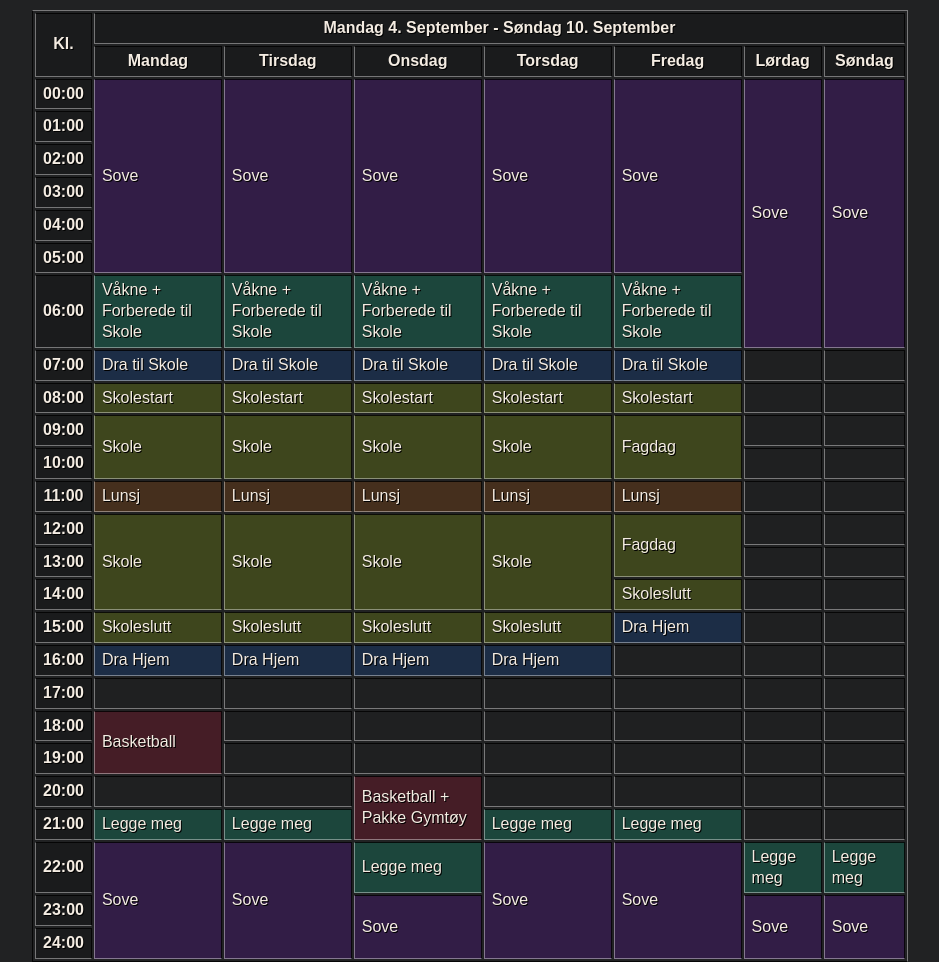
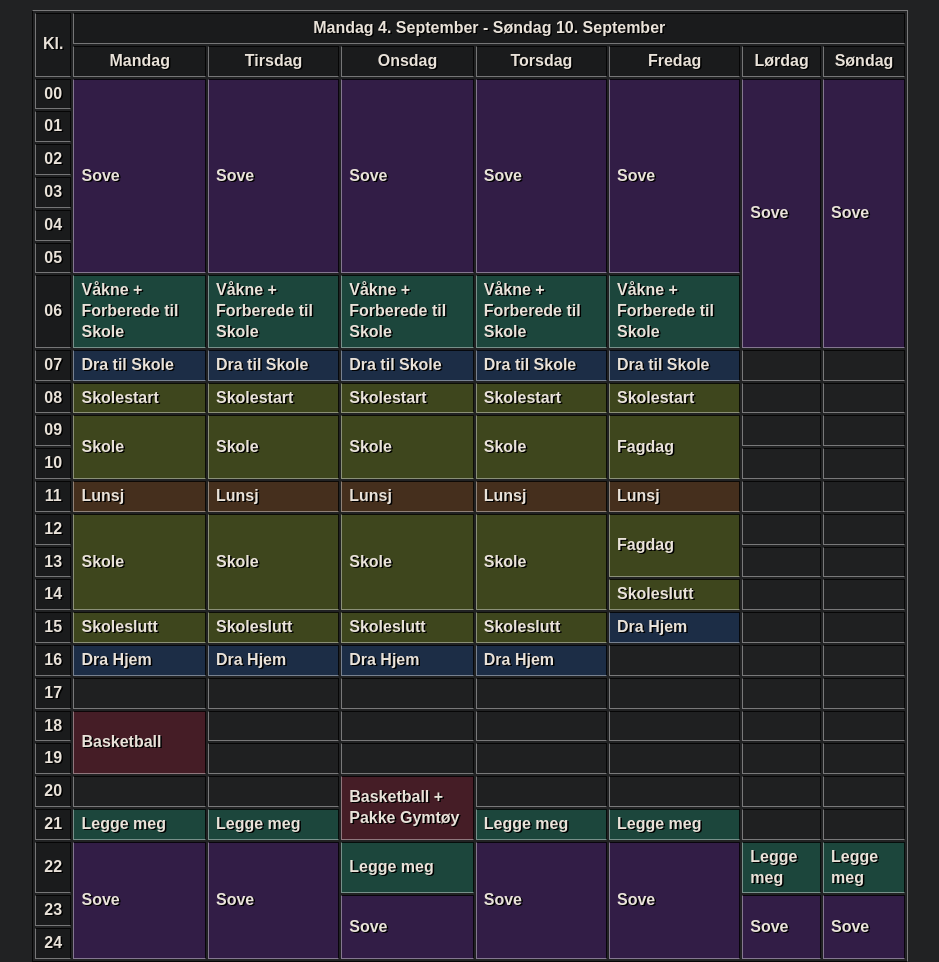
Before and after one commit to Blu07/SchoolProjects, a plain HTML site: page Projects/Timeplan/timeplan.html in a window 1280 px wide. Shown: the whole page, without its empty margins (170-1109 px from the left). Drawn offline with Linux system fonts and the light colour scheme.

Commit message:
Changed some small things. Tried working on Python to HTML

```diff
--- a/Projects/Timeplan/timeplan.html
+++ b/Projects/Timeplan/timeplan.html
@@ -26,7 +26,7 @@
       </thead>
       <tbody>
         <tr>
-          <th>00:00</th>
+          <th>00</th>
           <td class="sleep" rowspan="6">Sove</td>
           <td class="sleep" rowspan="6">Sove</td>
           <td class="sleep" rowspan="6">Sove</td>
@@ -36,22 +36,22 @@
           <td class="sleep" rowspan="7">Sove</td>
         </tr>
         <tr>
-          <th>01:00</th>
+          <th>01</th>
         </tr>
         <tr>
-          <th>02:00</th>
+          <th>02</th>
         </tr>
         <tr>
-          <th>03:00</th>
+          <th>03</th>
         </tr>
         <tr>
-          <th>04:00</th>
+          <th>04</th>
         </tr>
         <tr>
-          <th>05:00</th>
+          <th>05</th>
         </tr>
         <tr>
-          <th>06:00</th>
+          <th>06</th>
           <td class="prepration">Våkne + Forberede til Skole</td>
           <td class="prepration">Våkne + Forberede til Skole</td>
           <td class="prepration">Våkne + Forberede til Skole</td>
@@ -59,7 +59,7 @@
           <td class="prepration">Våkne + Forberede til Skole</td>
         </tr>
         <tr>
-          <th>07:00</th>
+          <th>07</th>
           <td class="logistics">Dra til Skole</td>
           <td class="logistics">Dra til Skole</td>
           <td class="logistics">Dra til Skole</td>
@@ -69,7 +69,7 @@
           <td></td>
         </tr>
         <tr>
-          <th>08:00</th>
+          <th>08</th>
           <td class="school">Skolestart</td>
           <td class="school">Skolestart</td>
           <td class="school">Skolestart</td>
@@ -79,7 +79,7 @@
           <td></td>
         </tr>
         <tr>
-          <th>09:00</th>
+          <th>09</th>
           <td class="school" rowspan="2">Skole</td>
           <td class="school" rowspan="2">Skole</td>
           <td class="school" rowspan="2">Skole</td>
@@ -89,13 +89,13 @@
           <td></td>
         </tr>
         <tr>
-          <th>10:00</th>
+          <th>10</th>
 
           <td></td>
           <td></td>
         </tr>
         <tr>
-          <th>11:00</th>
+          <th>11</th>
           <td class="lunch">Lunsj</td>
           <td class="lunch">Lunsj</td>
           <td class="lunch">Lunsj</td>
@@ -105,7 +105,7 @@
           <td></td>
         </tr>
         <tr>
-          <th>12:00</th>
+          <th>12</th>
           <td class="school" rowspan="3">Skole</td>
           <td class="school" rowspan="3">Skole</td>
           <td class="school" rowspan="3">Skole</td>
@@ -115,18 +115,18 @@
           <td></td>
         </tr>
         <tr>
-          <th>13:00</th>
+          <th>13</th>
           <td></td>
           <td></td>
         </tr>
         <tr>
-          <th>14:00</th>
+          <th>14</th>
           <td class="school">Skoleslutt</td>
           <td></td>
           <td></td>
         </tr>
         <tr>
-          <th>15:00</th>
+          <th>15</th>
           <td class="school">Skoleslutt</td>
           <td class="school">Skoleslutt</td>
           <td class="school">Skoleslutt</td>
@@ -136,7 +136,7 @@
           <td></td>
         </tr>
         <tr>
-          <th>16:00</th>
+          <th>16</th>
           <td class="logistics">Dra Hjem</td>
           <td class="logistics">Dra Hjem</td>
           <td class="logistics">Dra Hjem</td>
@@ -146,7 +146,7 @@
           <td></td>
         </tr>
         <tr>
-          <th>17:00</th>
+          <th>17</th>
           <td></td>
           <td></td>
           <td></td>
@@ -156,7 +156,7 @@
           <td></td>
         </tr>
         <tr>
-          <th>18:00</th>
+          <th>18</th>
           <td class="exercice" rowspan="2">Basketball</td>
           <td></td>
           <td></td>
@@ -166,7 +166,7 @@
           <td></td>
         </tr>
         <tr>
-          <th>19:00</th>
+          <th>19</th>
 
           <td></td>
           <td></td>
@@ -176,7 +176,7 @@
           <td></td>
         </tr>
         <tr>
-          <th>20:00</th>
+          <th>20</th>
           <td></td>
           <td></td>
           <td class="exercice" rowspan="2">Basketball + Pakke Gymtøy</td>
@@ -186,7 +186,7 @@
           <td></td>
         </tr>
         <tr>
-          <th>21:00</th>
+          <th>21</th>
           <td class="prepration">Legge meg</td>
           <td class="prepration">Legge meg</td>
           <td class="prepration">Legge meg</td>
@@ -195,7 +195,7 @@
           <td></td>
         </tr>
         <tr>
-          <th>22:00</th>
+          <th>22</th>
           <td class="sleep" rowspan="3">Sove</td>
           <td class="sleep" rowspan="3">Sove</td>
           <td class="prepration">Legge meg</td>
@@ -205,13 +205,13 @@
           <td class="prepration">Legge meg</td>
         </tr>
         <tr>
-          <th>23:00</th>
+          <th>23</th>
 					<td class="sleep" rowspan="2">Sove</td>
 					<td class="sleep" rowspan="2">Sove</td>
 					<td class="sleep" rowspan="2">Sove</td>
         </tr>
         <tr>
-          <th>24:00</th>
+          <th>24</th>
         </tr>
       </tbody>
     </table>
--- a/styles/common.css
+++ b/styles/common.css
@@ -5,7 +5,8 @@
 /* Structure */
 html {
     background-color: rgb(33, 34, 35);
-    color:rgb(244, 236, 226);
+    color:rgb(233, 226, 217);
+    font-family: 'Lucida Grande', 'Lucida Sans Unicode', Geneva, Verdana, sans-serif
 }
 
 body {
@@ -36,7 +37,6 @@ li {
 /* Links */
 a {
   color: rgb(79, 65, 2);
-  font-family: "Gill Sans", "Gill Sans MT", Calibri, "Trebuchet MS", sans-serif;
   text-shadow: 0.5px 0.2px black;
 }
 
@@ -46,7 +46,7 @@ a:link {
 }
 
 a:visited {
-  color: red;
+  color: rgb(170, 14, 14);
   text-decoration: none;
 }
 
@@ -75,24 +75,17 @@ td > img {
 table {
   border-collapse: separate;
   margin: 10px;
-  border: 1px solid;
+  border-width: 1px 1px 0.8px 0.8px;
+  border-style: solid;
   border-color: rgba(255, 255, 255, 0.4) rgba(255, 255, 255, 0.4) rgba(0, 0, 0, 0.8) rgba(0, 0, 0, 0.8);
 }
 
 
-/* Head and Body
-thead {}
-tbody {}
-*/
-
-/* Rows
-tr {}
-*/
-
-/* Head-cell and Body-cell(Data) */
+/* Table-head and Table-Data */
   /* Shared Styles */
 th, td {
-  border: 1px solid;
+  border-width: 0.8px 0.8px 1px 1px;
+  border-style: solid;
   border-color: rgba(0, 0, 0, 0.8) rgba(0, 0, 0, 0.8) rgba(255, 255, 255, 0.4) rgba(255, 255, 255, 0.4);
   padding: 4px 7px;
 }
--- a/styles/timeplan.css
+++ b/styles/timeplan.css
@@ -26,9 +26,10 @@
 }
 
 td, th {
-    font-family: Arial, Helvetica, sans-serif;
+    font-family: sans-serif;
     font-size: medium;
+    font-weight:bold;
     line-height: 130%;
-    text-shadow: black 1px 0.5px;
+    text-shadow: black 1.5px 1px;
 
 }
```
Also changed, not shown: Projects/index.html (+7 -6 lines), scripts/index.js (deleted, +0 -13 lines).
